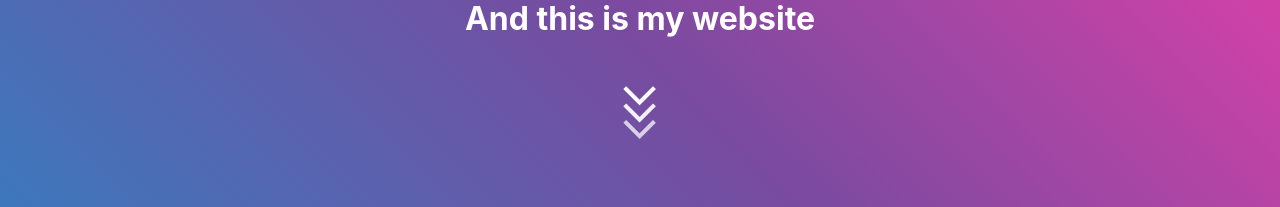
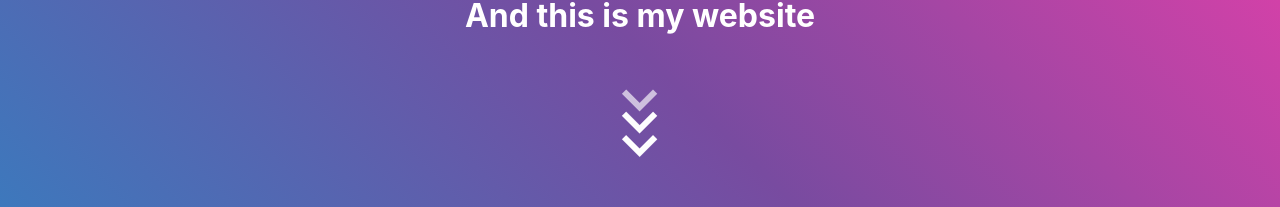
Before and after one commit to habbababbai/bai-site, a React (Create React App) app: page / in a window 1280 px wide. Shown: the part 350-557 px from the top of the page. Built offline with nearby package versions, Linux system fonts and the light colour scheme.

Commit message:
button outline fix

```diff
--- a/src/header/header.scss
+++ b/src/header/header.scss
@@ -52,20 +52,20 @@
     display: block;
     width: 1.2rem;
     height: 1.2rem;
-    border-bottom: 0.3rem solid white;
-    border-right: 0.3rem solid white;
+    border-bottom: 0.4rem solid white;
+    border-right: 0.4rem solid white;
     transform: rotate(45deg);
     opacity: 0;
-    animation: fadeIn 5s ease-in, scroll 2s infinite;
+    animation: fadeIn 4s ease-in, scroll 3s infinite;
 }
 #arrow span:nth-child(1) {
-    animation-delay: 5s;
+    animation-delay: 4s;
 }
 #arrow span:nth-child(2) {
-    animation-delay: 5.2s;
+    animation-delay: 4.3s;
 }
 #arrow span:nth-child(3) {
-    animation-delay: 5.4s;
+    animation-delay: 4.5s;
 }
 @keyframes scroll {
     0% {
@@ -91,3 +91,7 @@
         opacity: 100%;
     }
 }
+
+/* Large Devices, Wide Screens */
+@media only screen and (min-width: 992px) {
+}
```
